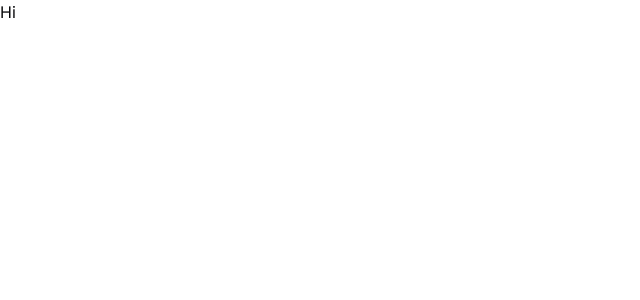
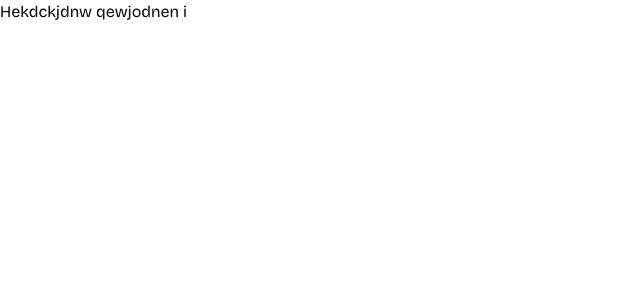
Before and after one commit to junaidapdev/offline-tutor, a Next.js app: page / in a window 1280 px wide. Shown: the top 300 px of the page, without its empty margins (0-640 px from the left). Built offline with nearby package versions, Linux system fonts and the light colour scheme.

Commit message:
add Bricolage_Grotesque font

```diff
--- a/src/app/layout.tsx
+++ b/src/app/layout.tsx
@@ -1,8 +1,9 @@
 import type { Metadata } from "next";
-import { Inter } from "next/font/google";
+import { Bricolage_Grotesque} from "next/font/google";
 import "./globals.css";
+import { cn } from "@/lib/utils";
 
-const inter = Inter({ subsets: ["latin"] });
+const bricolage_grotesque = Bricolage_Grotesque({ subsets: ["latin"],  variable: "--font-Bricolage_Grotesque" });
 
 export const metadata: Metadata = {
   title: "Create Next App",
@@ -16,7 +17,10 @@ export default function RootLayout({
 }>) {
   return (
     <html lang="en">
-      <body className={inter.className}>{children}</body>
+      <body className={cn(
+          "min-h-screen bg-background font-Bricolage_Grotesque antialiased",
+          bricolage_grotesque.variable
+        )}>{children}</body>
     </html>
   );
 }
--- a/src/app/page.tsx
+++ b/src/app/page.tsx
@@ -2,7 +2,7 @@
 export default function Home() {
   return (
      <main>
-      <div>Hi</div>
+      <div>Hekdckjdnw qewjodnen i</div>
       </main>
   );
 }
--- a/tailwind.config.ts
+++ b/tailwind.config.ts
@@ -1,4 +1,5 @@
 import type { Config } from "tailwindcss"
+import {fontFamily} from "tailwindcss/defaultTheme"
 
 const config = {
   darkMode: ["class"],
@@ -18,6 +19,9 @@ const config = {
       },
     },
     extend: {
+      fontFamily: {
+        Bricolage_Grotesque: ["var(--font-Bricolage_Grotesque)", ...fontFamily.sans],
+      },
       colors: {
         border: "hsl(var(--border))",
         input: "hsl(var(--input))",
```
